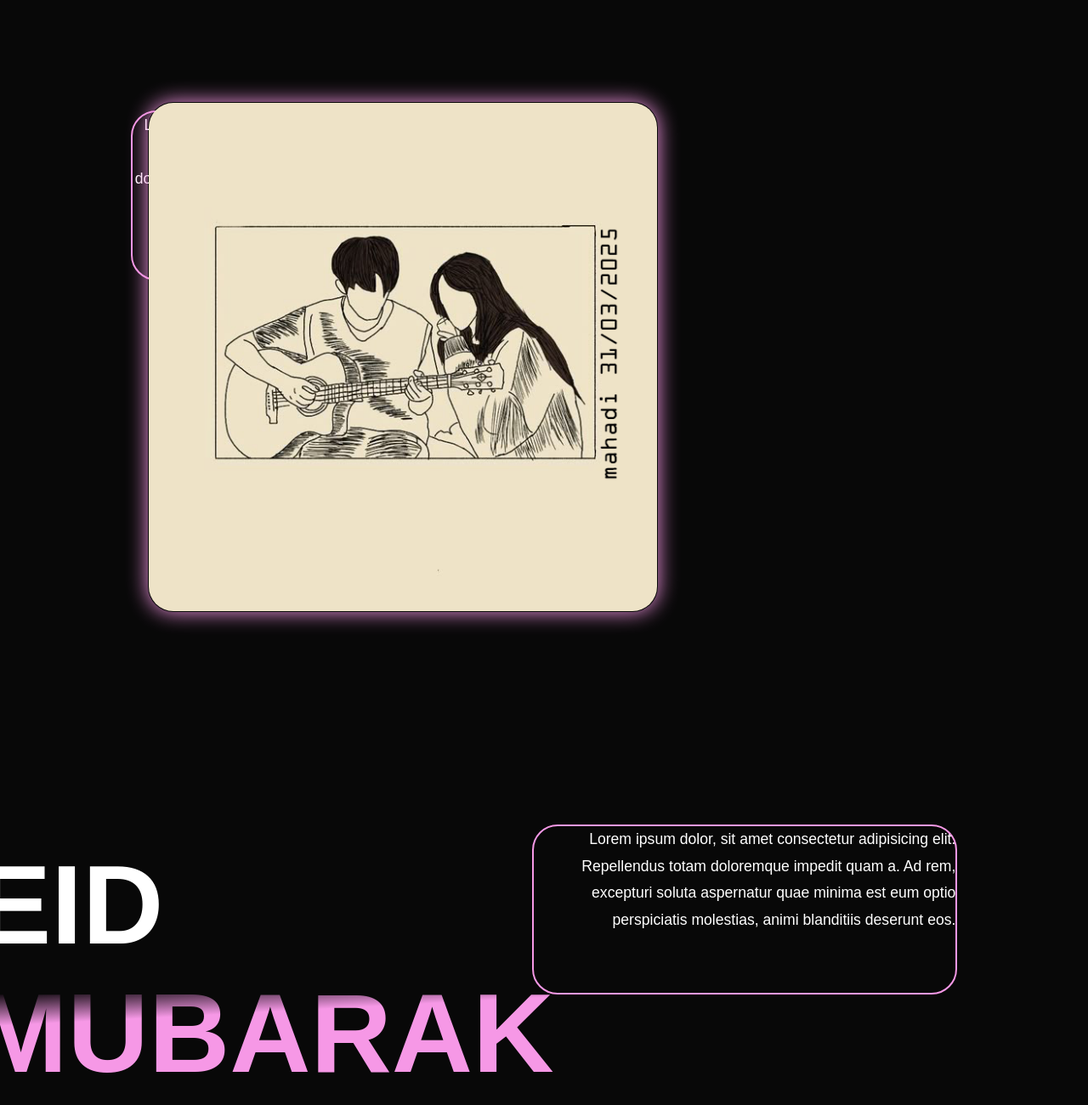
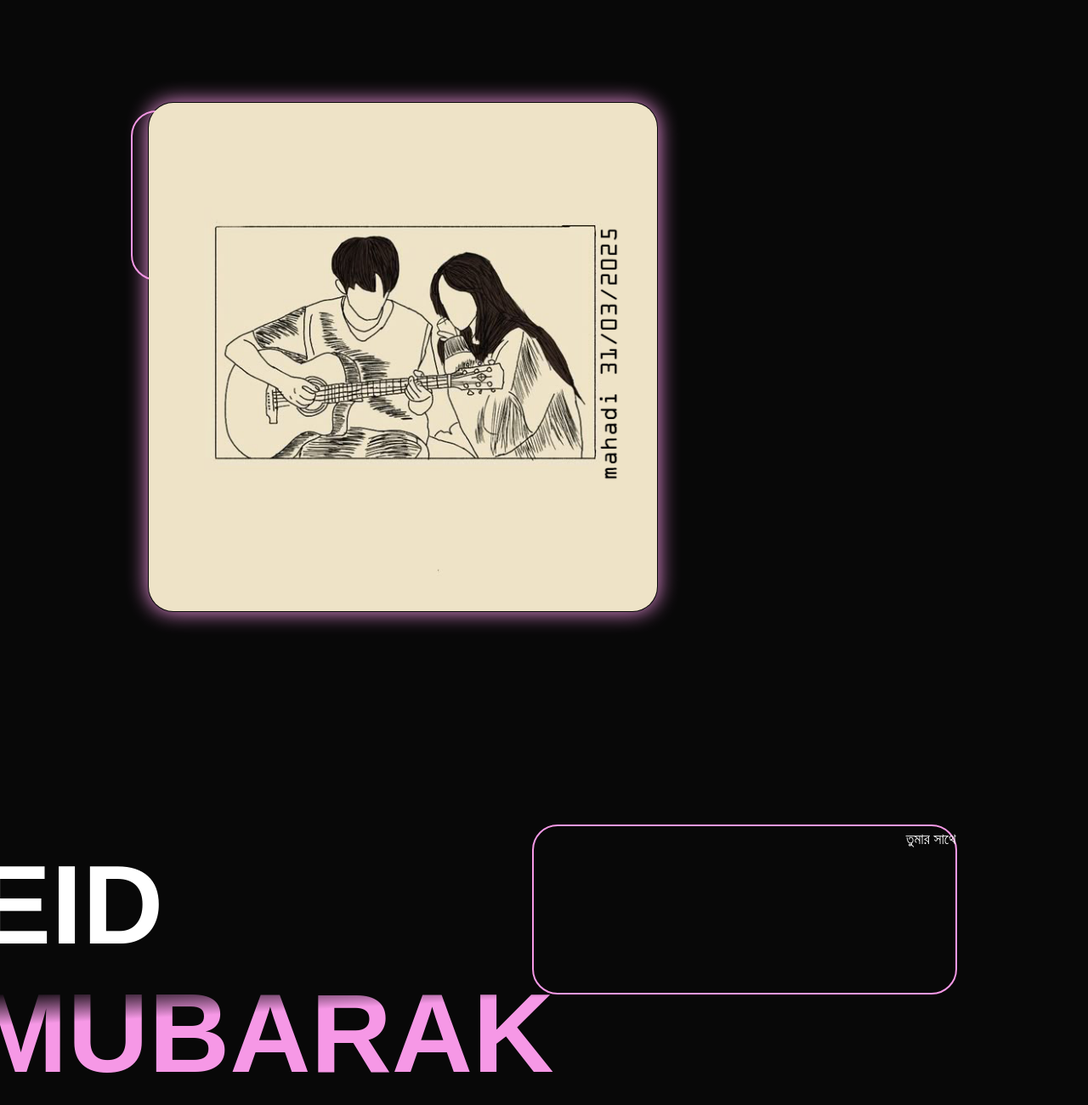
Before and after one commit to mahatab09/ahona, a plain HTML site: page index.html in a window 1280 px wide. Shown: the part 4110-5410 px from the top of the page at 85% size. Drawn offline with nearby package versions, Linux system fonts and the light colour scheme.

Commit message:
Update index.html

```diff
--- a/index.html
+++ b/index.html
@@ -78,13 +78,14 @@
 <section>
     <div class="ho-img3">
         <img src="72d83480-31fb-49ae-8f38-1d0fc3a9e3c6.png" alt="image">
-        <p>Lorem ipsum dolor sit, amet consectetur adipisicing elit. Atque pariatur magni et explicabo, quos, delectus unde odit doloremque numquam esse nesciunt voluptas a corporis minus fugiat, sint voluptate commodi. Repudiandae.</p>
+        <p>আমি জানি না, তোমাকে কিভাবে  ভালোবাসলে, কত উপায়ে তোমাকে আমার করে চাইলে আল্লাহ তোমাকে আমার করে দেবেন।
+তোমাকে ভালো না বাসলে, আমি হয়তো কখনো ভালোবাসার অনুভূতি কি সেটা বুঝতেই পারতাম না।</p>
     </div>
 </section>
 <section>
     <div class="ho-img4">
         <img src="d83480-31fb-49ae-8f38-1d0fc3a9e3c6.png" alt="image">
-        <p>Lorem ipsum dolor, sit amet consectetur adipisicing elit. Repellendus totam doloremque impedit quam a. Ad rem, excepturi soluta aspernatur quae minima est eum optio perspiciatis molestias, animi blanditiis deserunt eos.</p>
+        <p>তুমার সাথে </p>
     </div>
 </section>
 <section class="wrapper">
```
